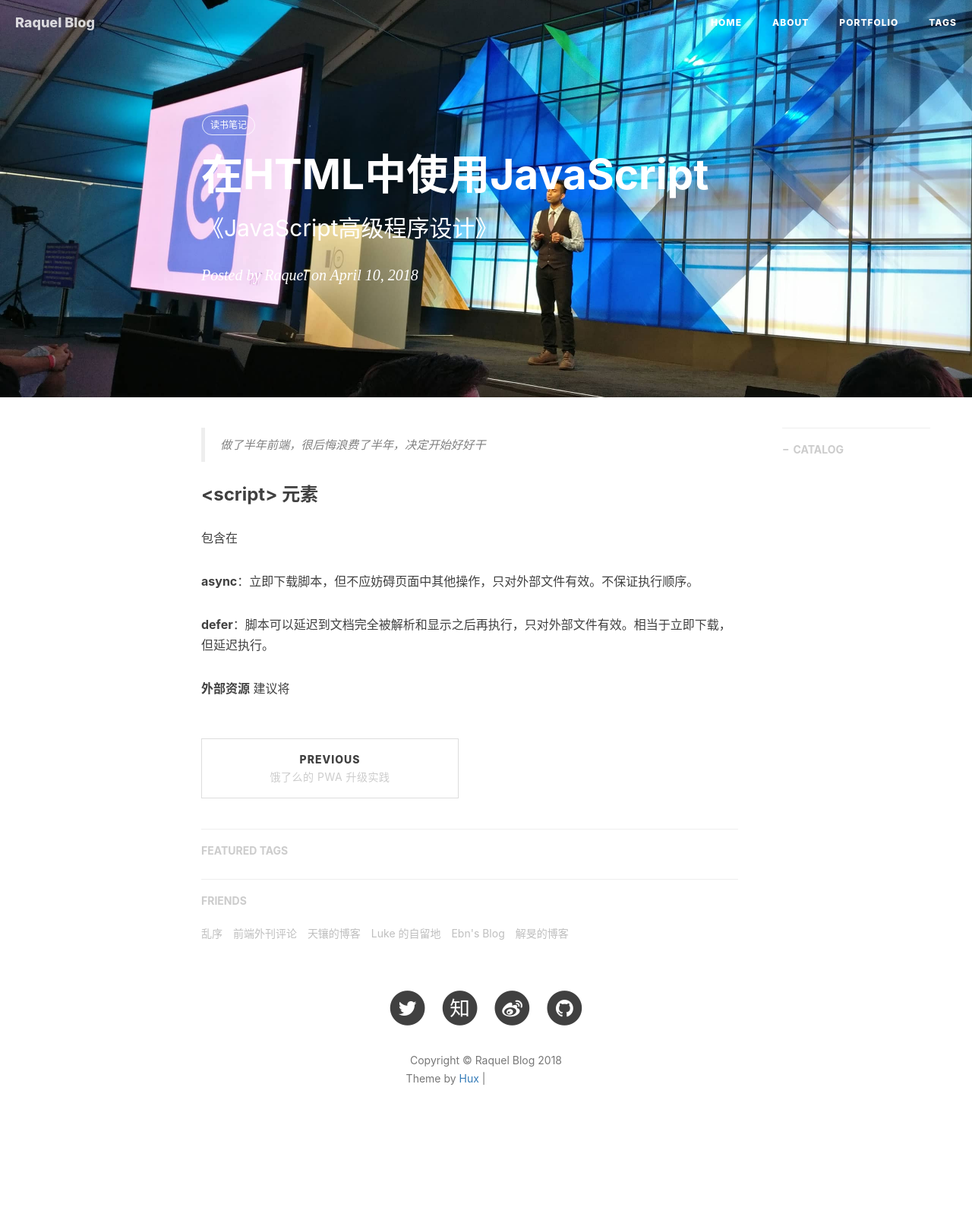
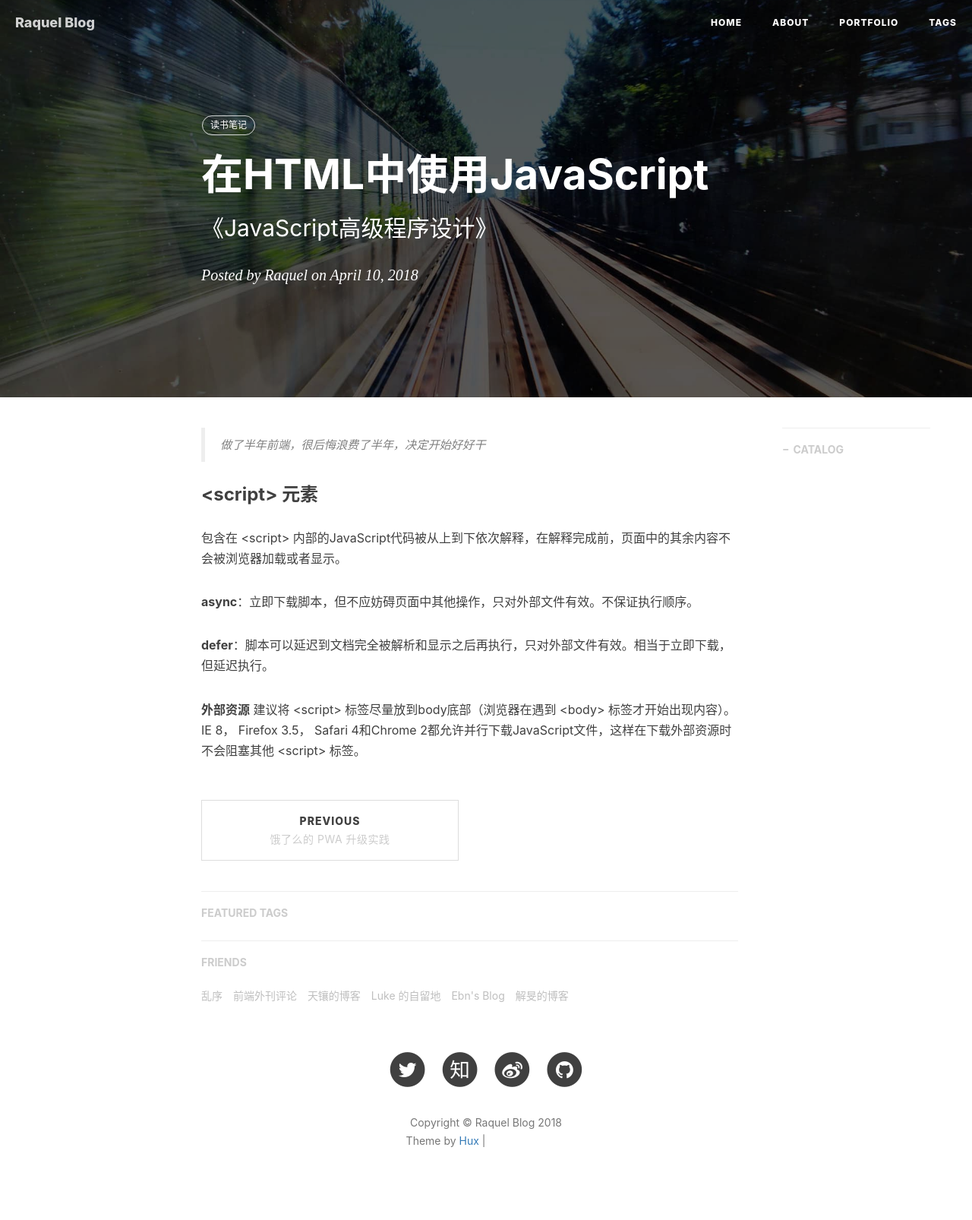
Before and after one commit to RaquelMao/RaquelMao.github.io, a Jekyll site: the page built from _posts/2018-04-10-reading-javascript.markdown, in a window 1280 px wide. Shown: the whole page at 76% size. Built offline with Jekyll 4.4.1, drawn with Linux system fonts in a browser that asks for light colours; nearby versions of some CDN libraries; comment, search, counter and statistics services are not loaded; before the commit the page ends 1524 px from its top, so only the background shows below that; grey boxes are pictures that could not be loaded.

Commit message:
add article

```diff
--- a/_posts/2018-04-10-reading-javascript.markdown
+++ b/_posts/2018-04-10-reading-javascript.markdown
@@ -4,7 +4,8 @@ title:        "在HTML中使用JavaScript"
 subtitle:     "《JavaScript高级程序设计》"
 date:         2018-04-10 16:00:00
 author:       "Raquel"
-header-img:   "img/in-post/post-eleme-pwa/eleme-at-io.jpg"
+header-img:   "img/post-bg-2015.jpg"
+header-mask:  0.3
 catalog:      true
 tags:
     - 读书笔记
@@ -14,10 +15,10 @@ tags:
 
 ### \<script\> 元素
 
-包含在 <script> 内部的JavaScript代码被从上到下依次解释，在解释完成前，页面中的其余内容不会被浏览器加载或者显示。
+包含在 \<script\> 内部的JavaScript代码被从上到下依次解释，在解释完成前，页面中的其余内容不会被浏览器加载或者显示。
 
 **async**：立即下载脚本，但不应妨碍页面中其他操作，只对外部文件有效。不保证执行顺序。
 
 **defer**：脚本可以延迟到文档完全被解析和显示之后再执行，只对外部文件有效。相当于立即下载，但延迟执行。
 
-**外部资源** 建议将 <script> 标签尽量放到body底部（浏览器在遇到 <body> 标签才开始出现内容）。IE 8， Firefox 3.5， Safari 4和Chrome 2都允许并行下载JavaScript文件，这样在下载外部资源时不会阻塞其他 <script> 标签。
+**外部资源** 建议将 \<script\> 标签尽量放到body底部（浏览器在遇到 \<body\> 标签才开始出现内容）。IE 8， Firefox 3.5， Safari 4和Chrome 2都允许并行下载JavaScript文件，这样在下载外部资源时不会阻塞其他 \<script\> 标签。
```
